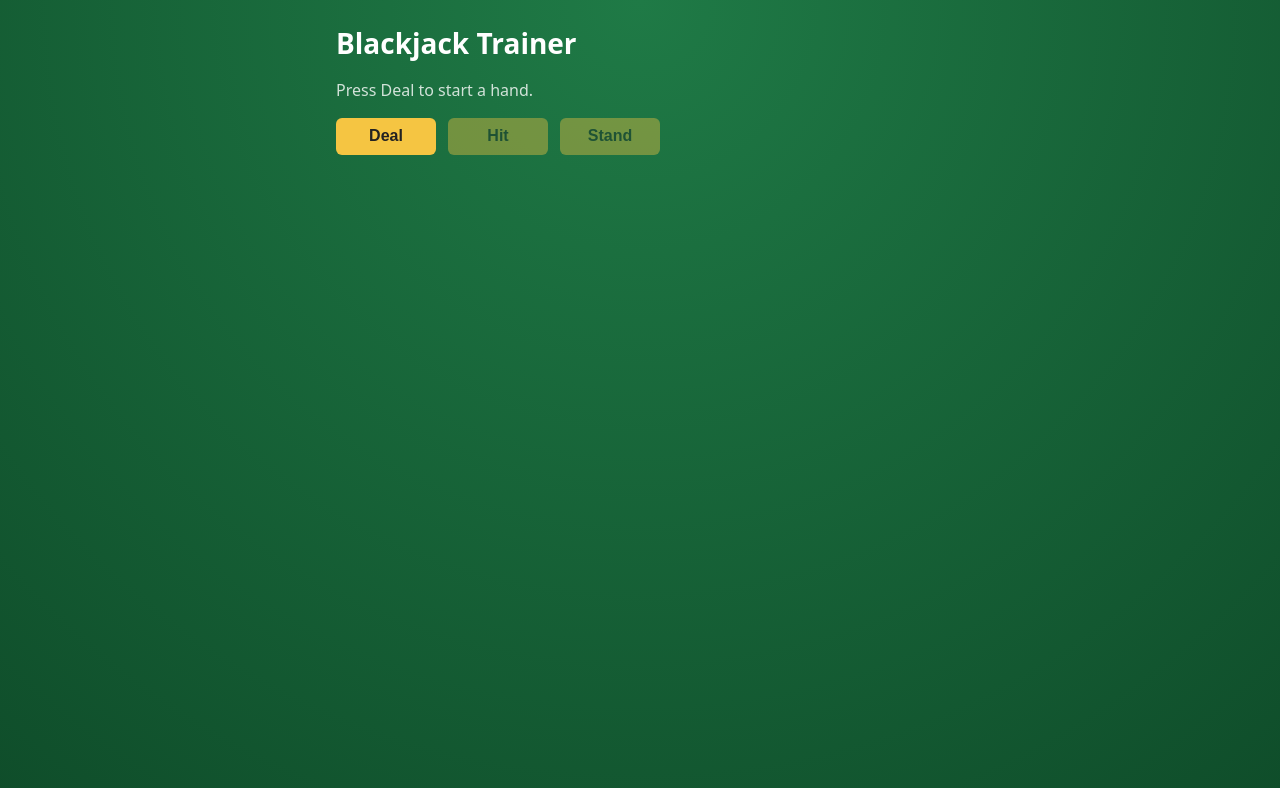
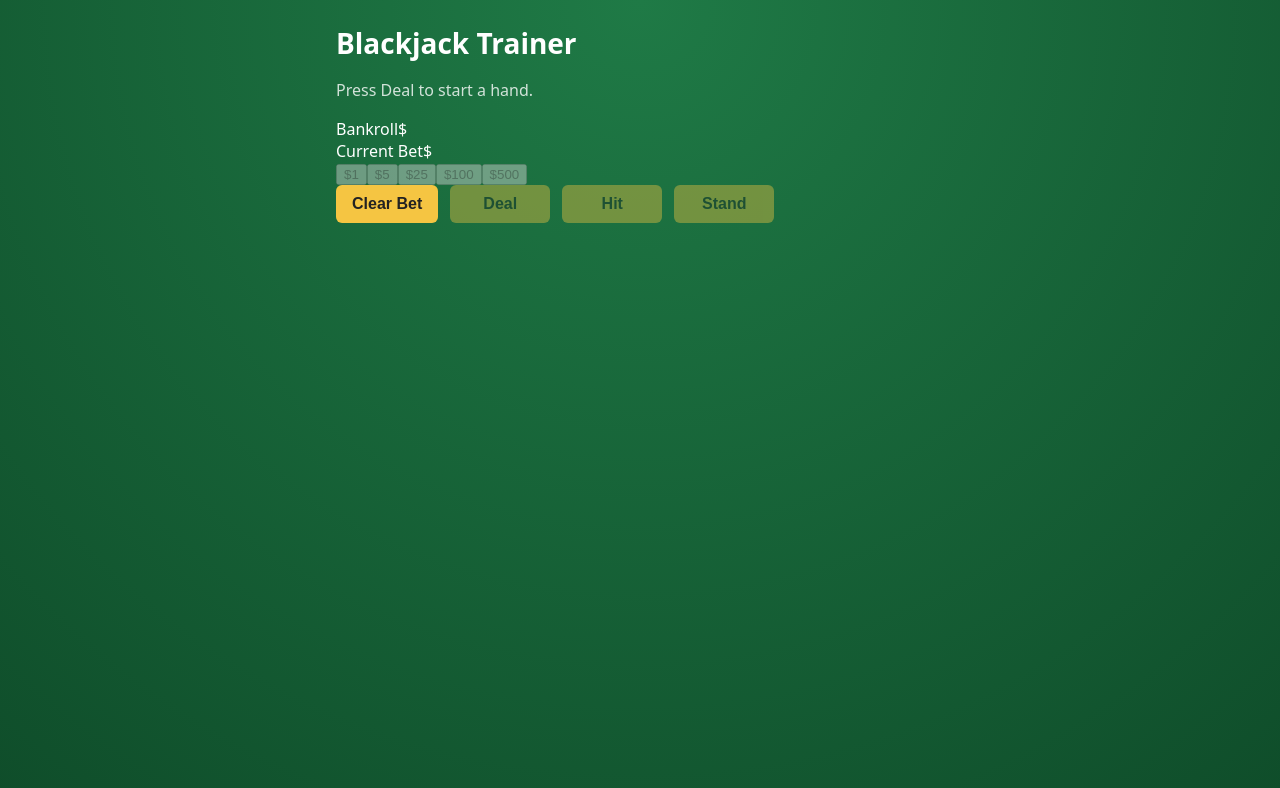
Before and after one commit to cis3296-f26/blackjack-trainer, a React (Vite) app: page / in a window 1280 px wide. Shown: the top 788 px of the page. Built offline with nearby package versions, Linux system fonts and the light colour scheme.

Commit message:
Update Controls component with chip rack, bet HUD, and bailout banner

```diff
--- a/src/components/Controls.tsx
+++ b/src/components/Controls.tsx
@@ -1,20 +1,76 @@
 import type { Phase } from '../engine/game';
+import { CASINO_CHIPS, type ChipValue } from '../engine/types';
 import './Controls.css';
+
 
 interface ControlsProps {
   phase: Phase;
+  balance: number;
+  currentBet: number;
+  bailoutTriggered?: boolean;
+  onPlaceBet: (amount: ChipValue) => void;
+  onClearBet: () => void;
   onDeal: () => void;
   onHit: () => void;
   onStand: () => void;
 }
 
 // Action buttons. Each one is enabled only in the phase where it makes sense.
-export default function Controls({ phase, onDeal, onHit, onStand }: ControlsProps) {
+export default function Controls({ phase, balance, currentBet, bailoutTriggered, onPlaceBet, onClearBet,onDeal, onHit, onStand }: ControlsProps) {
   const isPlayerTurn = phase === 'playerTurn';
-  const canDeal = phase === 'idle' || phase === 'done';
+  const canBet = phase === 'idle' || phase === 'done';
+  const canDeal = canBet && currentBet > 0;
 
   return (
+    <div className="controls-wrapper">
+      {/* Bankroll & Current Bet Display */}
+      <div className="bankroll-hud">
+        <div className="stat-box">
+          <span className="stat-label">Bankroll</span>
+          <span className="stat-value">${balance}</span>
+        </div>
+        <div className="stat-box">
+          <span className="stat-label">Current Bet</span>
+          <span className="stat-value">${currentBet}</span>
+        </div>
+      </div>
+
+      {/* Bankruptcy Bailout Alert */}
+      {bailoutTriggered && canBet && (
+        <div className="bailout-banner">
+          Bankrupt! You received a <strong>+$100</strong> bailout to keep playing.
+        </div>
+      )}
+
+      {/* Casino Chip Selector (Enabled between hands in 'idle' or 'done' phase) */}
+      <div className="chip-rack">
+        {CASINO_CHIPS.map((chip) => {
+          const canAfford = balance >= chip.value;
+          return (
+            <button
+              key={chip.value}
+              type="button"
+              className="casino-chip"
+              style={{ '--chip-color': chip.color } as React.CSSProperties}
+              disabled={!canBet || !canAfford}
+              onClick={() => onPlaceBet(chip.value)}
+              title={`Bet ${chip.label}`}
+            >
+              <span className="chip-inner">{chip.label}</span>
+            </button>
+          );
+        })}
+      </div>
+
+      {/* Game Action Buttons */}
       <div className="controls">
+        <button
+          type="button"
+          onClick={onClearBet}
+          disabled={!canBet || currentBet === 0}
+        >
+          Clear Bet
+        </button>
         <button type="button" onClick={onDeal} disabled={!canDeal}>
           {phase === 'done' ? 'New Hand' : 'Deal'}
         </button>
@@ -25,5 +81,6 @@ export default function Controls({ phase, onDeal, onHit, onStand }: ControlsProp
           Stand
         </button>
       </div>
+    </div>
   );
 }
```
Lines whose indentation alone changed are shown as unchanged.
